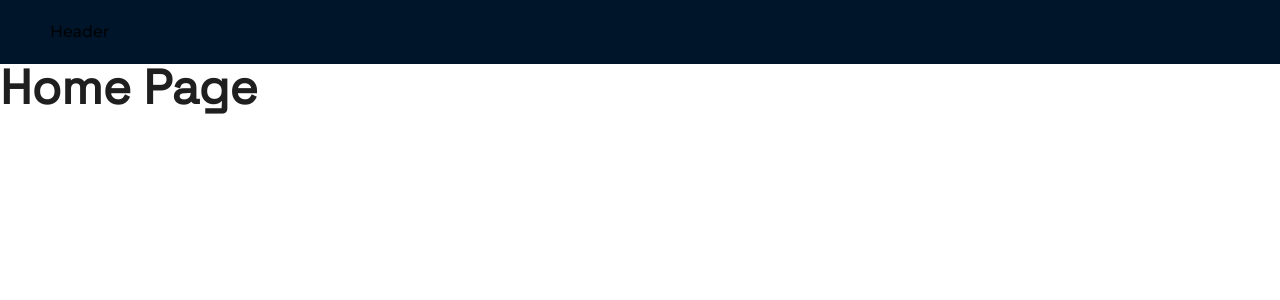
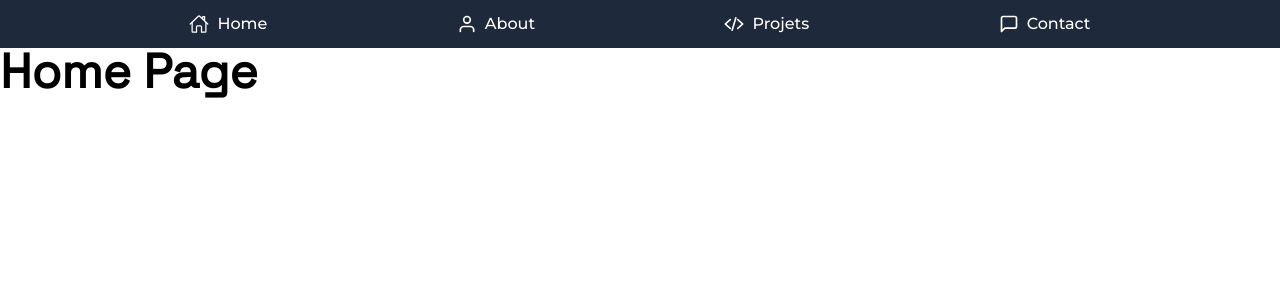
Before and after one commit to Victor-Pavageau/victorpavageau.fr, a React (Vite) app: page / in a window 1280 px wide. Shown: the top 300 px of the page. Built offline with nearby package versions, Linux system fonts and the light colour scheme.

Commit message:
feat: add navbar

```diff
--- a/package.json
+++ b/package.json
@@ -25,6 +25,7 @@
     "eslint-plugin-react-hooks": "^4.6.0",
     "eslint-plugin-react-refresh": "^0.4.5",
     "postcss": "^8.4.32",
+    "react-icons": "^4.12.0",
     "react-router-dom": "^6.21.0",
     "tailwindcss": "^3.3.6",
     "typescript": "^5.2.2",
--- /dev/null
+++ b/src/components/Navbar.tsx
@@ -0,0 +1,52 @@
+import { IoHomeOutline, IoCodeSlash } from "react-icons/io5";
+import { FiMessageSquare, FiUser } from "react-icons/fi";
+import { useNavigate } from "react-router-dom";
+import { useState } from "react";
+
+function Navbar() {
+  const navigate = useNavigate();
+  const [selectedTab, setSelectedTab] = useState<string>("")
+
+  return (
+    <div className="flex justify-evenly items-center align-middle w-full bg-slate-800 text-white sticky bottom-0 sm:top-0 rounded-t-2xl py-2 sm:py-3 sm:rounded-none">
+      <div className={`flex gap-2 items-center align-middle cursor-pointer ${selectedTab === "home" && "text-yellow-400"}`} onClick={() => {
+        navigate("/");
+        setSelectedTab("home");
+      }}>
+        <IoHomeOutline className="text-3xl sm:text-xl" />
+        <div className="hidden sm:flex">
+          Home
+        </div>
+      </div>
+      <div className={`flex gap-2 items-center align-middle cursor-pointer ${selectedTab === "about" && "text-yellow-400"}`} onClick={() => {
+        navigate("/about");
+        setSelectedTab("about");
+      }}>
+        <FiUser className="text-3xl sm:text-xl" />
+        <div className="hidden sm:flex">
+          About
+        </div>
+      </div>
+      <div className={`flex gap-2 items-center align-middle cursor-pointer ${selectedTab === "projects" && "text-yellow-400"}`} onClick={() => {
+        navigate("/projects");
+        setSelectedTab("projects");
+      }}>
+        <IoCodeSlash className="text-3xl sm:text-xl" />
+        <div className="hidden sm:flex">
+          Projets
+        </div>
+      </div>
+      <div className={`flex gap-2 items-center align-middle cursor-pointer ${selectedTab === "contact" && "text-yellow-400"}`} onClick={() => {
+        navigate("/contact");
+        setSelectedTab("contact");
+      }}>
+        <FiMessageSquare className="text-3xl sm:text-xl" />
+        <div className="hidden sm:flex">
+          Contact
+        </div>
+      </div>
+    </div>
+  );
+}
+
+export default Navbar;
--- a/src/index.css
+++ b/src/index.css
@@ -6,7 +6,6 @@
 * {
   @apply text-base;
   font-family: "Montserrat", sans-serif;
-  background-color: white;
   margin: 0;
   padding: 0;
 }
--- a/src/routing.tsx
+++ b/src/routing.tsx
@@ -1,20 +1,16 @@
 import { Route, Routes } from "react-router-dom";
-import { Layout } from "antd";
 import HomePage from "./pages/HomePage";
 import AboutPage from "./pages/AboutPage";
 import ProjectsPage from "./pages/ProjectsPage";
 import ContactPage from "./pages/ContactPage";
 import NotFoundPage from "./pages/NotFoundPage";
+import Navbar from "./components/Navbar";
 
-const { Header, Footer, Content } = Layout;
 
 function RouteHandler(): JSX.Element {
   return (
-    <Layout>
-      <Header className="hidden sm:flex sticky top-0 w-full">
-        Header
-      </Header>
-      <Content>
+    <div className="flex flex-col-reverse sm:flex-col">
+      <Navbar />
       <Routes>
         <Route path={"/"} element={<HomePage />} />
         <Route path={"/about"} element={<AboutPage />} />
@@ -22,11 +18,7 @@ function RouteHandler(): JSX.Element {
         <Route path={"/contact"} element={<ContactPage />} />
         <Route path={"*"} element={<NotFoundPage />} />
       </Routes>
-      </Content>
-      <Footer className="flex sm:hidden sticky bottom-0 w-full">
-        Footer
-      </Footer>
-    </Layout>
+    </div>
   );
 }
 
```
Also changed, not shown: 1 other file (tests, documents, lock files or other folders). Lines whose indentation alone changed are shown as unchanged.
